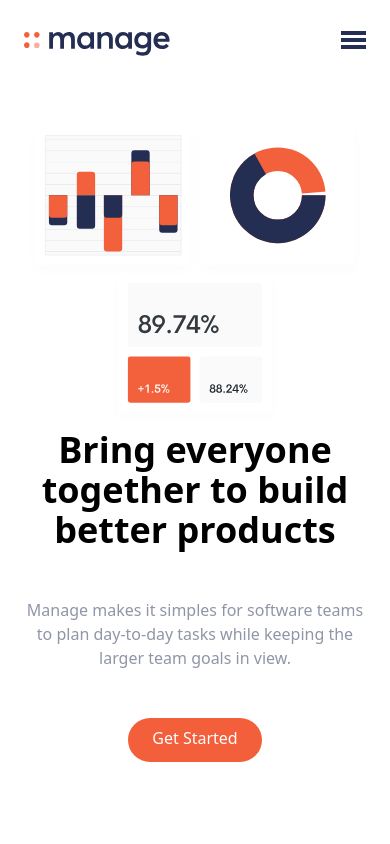
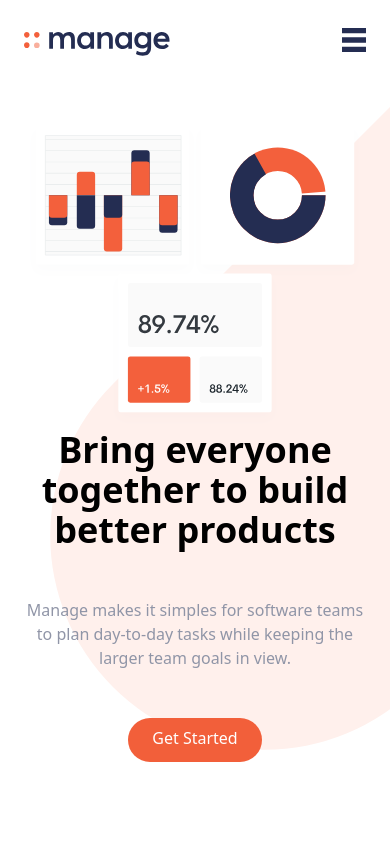
Before and after one commit to Complexlity/Manage-Landing-Page, a website: page index.html in a window 390 px wide. Shown: the top 844 px of the page. Drawn offline with Linux system fonts and the light colour scheme; files whose address does not match are found by name.

Commit message:
Add background to body and call to action section

```diff
--- a/input.css
+++ b/input.css
@@ -1,3 +1,34 @@
 @tailwind base;
 @tailwind components;
 @tailwind utilities;
+
+body {
+    background: url('../project-files/images/bg-tablet-pattern.svg') no-repeat 90% -25%;
+    background-size: 800px;
+}
+
+#cta {
+    background-image: url('../project-files/images/bg-simplify-section-desktop.svg');
+    background-repeat: no-repeat;
+}
+
+@media(max-width:576px){
+    body{
+    background-position: 50px -50px;
+    }
+     #cta {
+        background-image: url('../manage-landing-page-master/images/bg-simplify-section-mobile.svg');
+     }
+}
+
+.hamburger {
+    cursor:pointer;
+    width:24px;
+    aspect-ratio: 1;
+    transition:all 10s;
+}
+
+.hamburger img{
+    width:100%;
+    height:100%;
+}
```
Also changed, not shown: css/styles.css.
